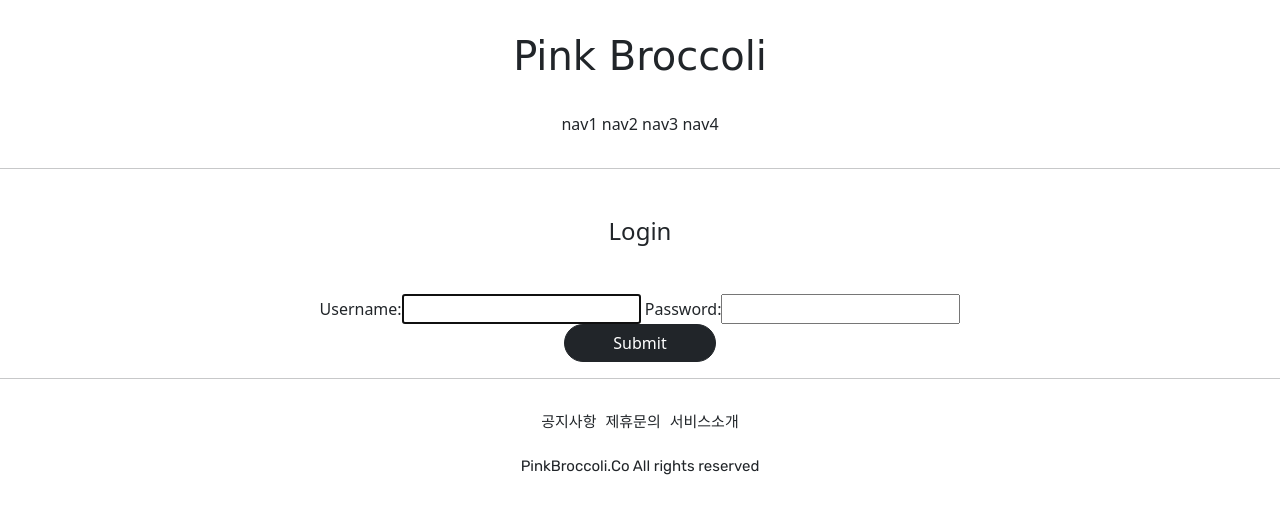
After one commit to Minseong-COLI/web-app_test, a Django app: page /accounts/login/ in a window 1280 px wide. The commit adds this page. Shown: the top 514 px of the page. Run offline with Django 3.2, Linux system fonts and the light colour scheme; parts of the project's set-up code (start-up, migrations or seed data) failed here and were passed over; some web fonts are replaced.

Commit message:
7/13 commit_3

```diff
--- a/accountapp/templates/accountapp/hello_world.html
+++ b/accountapp/templates/accountapp/hello_world.html
@@ -10,11 +10,11 @@
             <input type="text" class="form-control" placeholder="" aria-label="Example text with button addon"
                    aria-describedby="button-addon1">
         </div>
-    <form action = "/accounts/hello_world/" method="post">
+        <form action="/accounts/hello_world/" method="post">
             {% csrf_token %}
-        <input type = "text" name="input_text">
+            <input type="text" name="input_text">
 
-        <input type = "submit" class="btn btn-dark rounded-pill px-4">
+            <input type="submit" class="btn btn-dark rounded-pill px-4">
         </form>
         {% for hello_world in hello_world_list %}
             {# hello_world_list에서 객채를 하나씩 꺼내줌#}
--- /dev/null
+++ b/accountapp/templates/accountapp/login.html
@@ -0,0 +1,23 @@
+{% extends 'base.html' %}
+
+{% block content %}
+
+    <div class="text-center">
+        <div class="m-5">
+            <h4>
+                Login
+            </h4>
+        </div>
+        <div>
+            <form action="{% url 'accountapp:login' %}" method="post">
+                {% csrf_token %}
+                {{ form }}
+                <div>
+                    <input type="submit" class="btn btn-dark rounded-pill px-5">
+                </div>
+            </form>
+        </div>
+    </div>
+
+
+{% endblock %}
--- a/accountapp/urls.py
+++ b/accountapp/urls.py
@@ -1,3 +1,4 @@
+from django.contrib.auth.views import LoginView, LogoutView
 from django.urls import path
 
 from accountapp.views import hello_world, AccountCreateView
@@ -7,6 +8,9 @@ app_name = 'accountapp'
 urlpatterns = [
     path('hello_world/', hello_world, name="hello_world"),
 
-    path('create/', AccountCreateView.as_view(), name='create')      # as_view: 이 파이썬 내에서 정상적으로 사용할수있게 해줌
+    path('login/', LoginView.as_view(template_name='accountapp/login.html'), name='login'),
+    path('logout/', LogoutView.as_view(), name='logout'),
+
+    path('create/', AccountCreateView.as_view(), name='create')  # as_view: 이 파이썬 내에서 정상적으로 사용할수있게 해줌
 
 ]
--- a/coli_20210629/settings.py
+++ b/coli_20210629/settings.py
@@ -13,6 +13,8 @@ import os            # os: 운영체제
 from pathlib import Path
 
 # Build paths inside the project like this: BASE_DIR / 'subdir'.
+from django.urls import reverse_lazy
+
 BASE_DIR = Path(__file__).resolve().parent.parent
 
 env_list = dict()
@@ -143,3 +145,6 @@ STATICFILES_DIRS = [
 # https://docs.djangoproject.com/en/3.2/ref/settings/#default-auto-field
 
 DEFAULT_AUTO_FIELD = 'django.db.models.BigAutoField'
+
+LOGIN_REDIRECT_URL = reverse_lazy("accountapp:hello_world")
+LOGOUT_REDIRECT_URL = reverse_lazy("accountapp:login")
--- a/coli_20210629/urls.py
+++ b/coli_20210629/urls.py
@@ -20,6 +20,5 @@ import accountapp
 
 urlpatterns = [
     path('admin/', admin.site.urls),
-    path('accounts/', include('accountapp.urls')),
-    # path('create/', include('accountapp.urls'))
+    path('accounts/', include('accountapp.urls'))
 ]
--- a/templates/footer.html
+++ b/templates/footer.html
@@ -1,4 +1,4 @@
-<div style = "text-align: center;">
+<div style="text-align: center;">
 
     <div class="PinkBroccoli_footer_button">
         <span>공지사항</span>
--- a/templates/head.html
+++ b/templates/head.html
@@ -6,12 +6,14 @@
 
     {# BOOTSTRAP LINK #}
     <link href="https://cdn.jsdelivr.net/npm/bootstrap@5.0.2/dist/css/bootstrap.min.css"
-          rel="stylesheet" integrity="sha384-EVSTQN3/azprG1Anm3QDgpJLIm9Nao0Yz1ztcQTwFspd3yD65VohhpuuCOmLASjC" crossorigin="anonymous">
+          rel="stylesheet" integrity="sha384-EVSTQN3/azprG1Anm3QDgpJLIm9Nao0Yz1ztcQTwFspd3yD65VohhpuuCOmLASjC"
+          crossorigin="anonymous">
 
     {# Google fonts LINK #}
     <link rel="preconnect" href="https://fonts.googleapis.com">
     <link rel="preconnect" href="https://fonts.gstatic.com" crossorigin>
-    <link href="https://fonts.googleapis.com/css2?family=Nanum+Gothic+Coding&family=Rubik:wght@300;400&family=Zen+Tokyo+Zoo&display=swap" rel="stylesheet">
+    <link href="https://fonts.googleapis.com/css2?family=Nanum+Gothic+Coding&family=Rubik:wght@300;400&family=Zen+Tokyo+Zoo&display=swap"
+          rel="stylesheet">
 
     {# STATIC FILES LINK #}
     <link rel="stylesheet" type="text/css" href="{% static 'base.css' %}">
```
Lines whose indentation alone changed are shown as unchanged.
